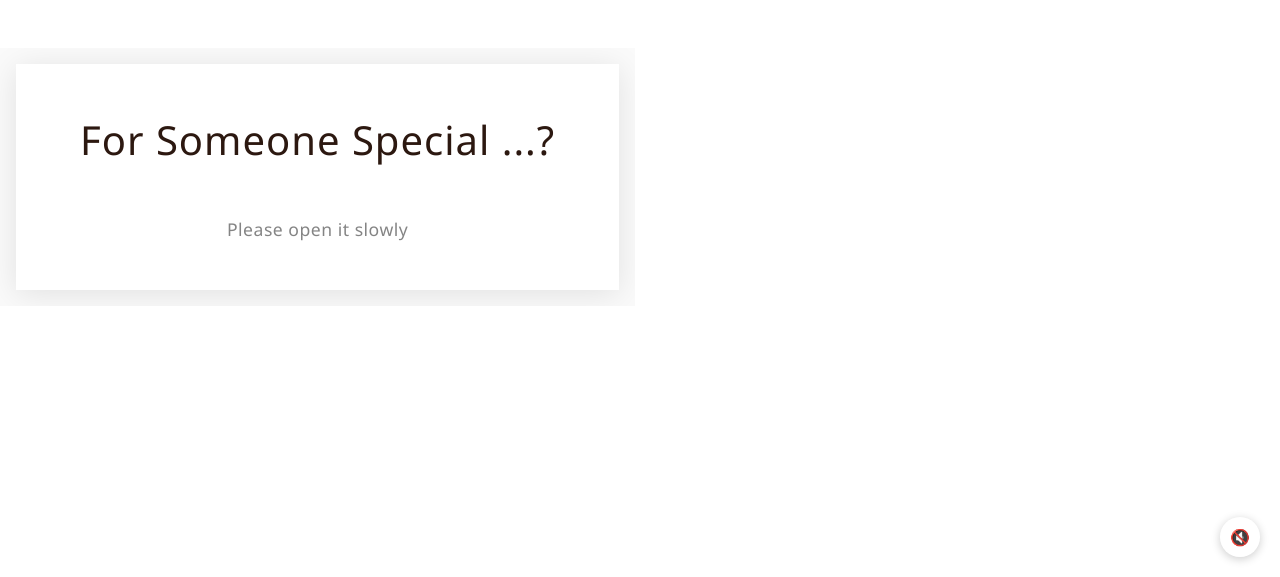
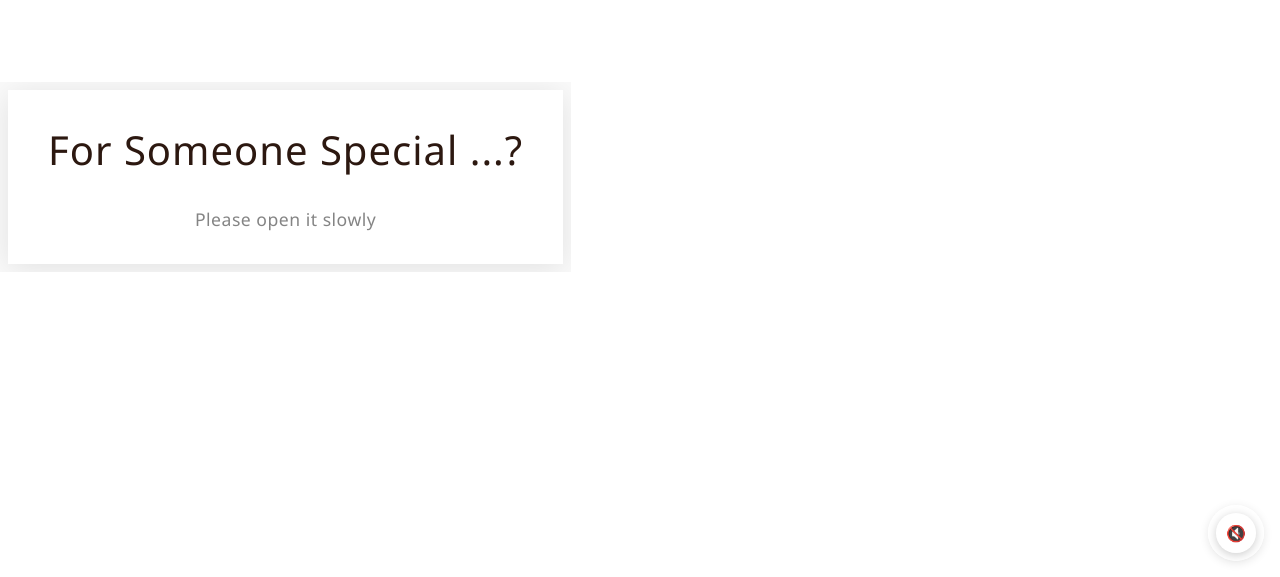
Before and after one commit to dnrecording/happy-birthday-project, a React (Vite) app: page / in a window 1280 px wide. Shown: the part 223-800 px from the top of the page. Built offline with nearby package versions, Linux system fonts and the light colour scheme.

Commit message:
style: optimize page layout for better device fit

```diff
--- a/src/App.tsx
+++ b/src/App.tsx
@@ -16,7 +16,7 @@ const Container = styled.div`
   display: flex;
   flex-direction: column;
   align-items: center;
-  padding: 0.5rem;
+  padding: 0;
   color: #2c1810;
   position: relative;
   -webkit-overflow-scrolling: touch;
@@ -35,12 +35,13 @@ const Page = styled(motion.div)`
   min-height: -webkit-fill-available;
   padding: 0.5rem;
   box-sizing: border-box;
+  overflow-y: auto;
 `;
 
 const LandingPage = styled(motion.div)`
   width: 100%;
   max-width: 800px;
-  min-height: 80vh;
+  min-height: 100vh;
   min-height: -webkit-fill-available;
   display: flex;
   flex-direction: column;
@@ -48,17 +49,17 @@ const LandingPage = styled(motion.div)`
   justify-content: center;
   text-align: center;
   background: #ffffff;
-  padding: clamp(1rem, 4vw, 3rem);
+  padding: clamp(0.5rem, 3vw, 2rem);
   box-shadow: 0 4px 30px rgba(0, 0, 0, 0.1);
   box-sizing: border-box;
-  margin: 0 0.5rem;
-  gap: 1.5rem;
+  margin: 0;
+  gap: 1rem;
 `;
 
 const LandingTitle = styled(motion.h1)`
   font-size: clamp(1.5rem, 6vw, 2.5rem);
   color: #2c1810;
-  margin-bottom: 1rem;
+  margin-bottom: 0.5rem;
   font-weight: 300;
   letter-spacing: 1px;
   line-height: 1.4;
@@ -70,30 +71,35 @@ const LandingSubtitle = styled(motion.p)`
   color: #666;
   font-weight: 300;
   letter-spacing: 0.5px;
-  margin-top: 0.5rem;
+  margin-top: 0.25rem;
   opacity: 0.8;
   padding: 0 1rem;
   line-height: 1.5;
 `;
 
 const LetterPhoto = styled(motion.img)`
-  width: min(280px, 90%);
-  height: 280px;
+  width: min(250px, 85%);
+  height: 250px;
   object-fit: cover;
   border-radius: 4px;
   box-shadow: 0 4px 20px rgba(0, 0, 0, 0.1);
-  margin: 0.5rem auto;
+  margin: 0.25rem auto;
   border: 1px solid rgba(44, 24, 16, 0.1);
 `;
 
 const AudioControls = styled.div`
   position: fixed;
-  bottom: 20px;
-  right: 20px;
+  bottom: 1rem;
+  right: 1rem;
   display: flex;
   align-items: center;
   gap: 10px;
   z-index: 1000;
+  background: rgba(255, 255, 255, 0.9);
+  backdrop-filter: blur(5px);
+  padding: 0.5rem;
+  border-radius: 50%;
+  box-shadow: 0 2px 10px rgba(0, 0, 0, 0.1);
 `;
 
 const AudioButton = styled.button`
@@ -129,14 +135,15 @@ const VideoContainer = styled.div`
   overflow: hidden;
   box-shadow: 0 4px 20px rgba(0, 0, 0, 0.1);
   background: #000;
-  margin: 0.5rem 0;
+  margin: 0.25rem 0;
+  aspect-ratio: 16/9;
 `;
 
 const Video = styled.video`
   width: 100%;
-  height: auto;
+  height: 100%;
   display: block;
-  max-height: 70vh;
+  object-fit: contain;
 `;
 
 const LetterContent = styled(motion.div)`
@@ -146,13 +153,15 @@ const LetterContent = styled(motion.div)`
   font-weight: 300;
   letter-spacing: 0.5px;
   text-align: justify;
-  margin: 1rem 0;
+  margin: 0.5rem 0;
   padding: 0 0.5rem;
   width: 100%;
   max-width: 600px;
+  overflow-y: auto;
+  max-height: 60vh;
 
   p {
-    margin-bottom: 1rem;
+    margin-bottom: 0.75rem;
   }
 `;
 
@@ -161,16 +170,22 @@ const NavigationButtons = styled.div`
   justify-content: space-between;
   width: 100%;
   max-width: 600px;
-  margin-top: 1rem;
+  margin-top: 0.5rem;
   padding: 0 0.5rem;
-  gap: 1rem;
+  gap: 0.75rem;
+  position: sticky;
+  bottom: 0.5rem;
+  background: rgba(255, 255, 255, 0.9);
+  backdrop-filter: blur(5px);
+  padding: 0.5rem;
+  border-radius: 8px;
 `;
 
 const NavButton = styled(motion.button)`
   background: transparent;
   border: 1px solid rgba(44, 24, 16, 0.2);
   color: #2c1810;
-  padding: 0.8rem 1.2rem;
+  padding: 0.7rem 1rem;
   border-radius: 4px;
   cursor: pointer;
   display: flex;
```
